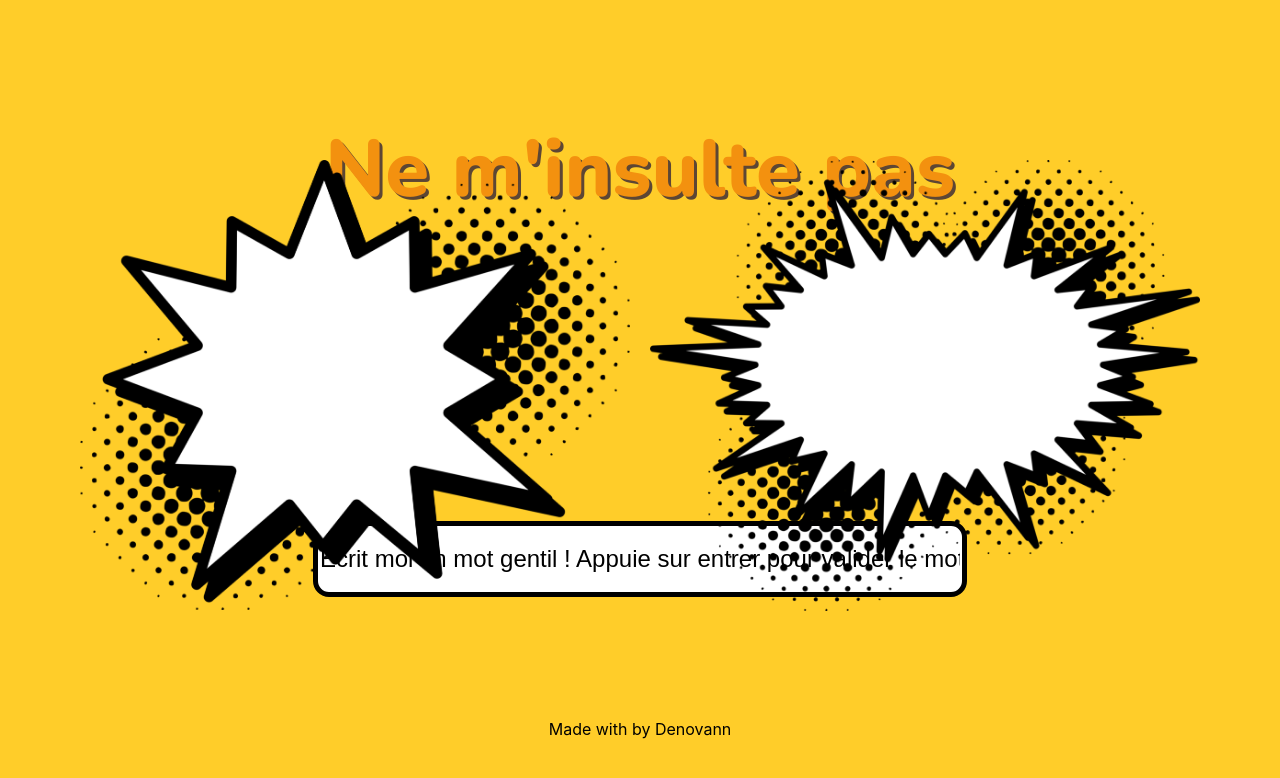
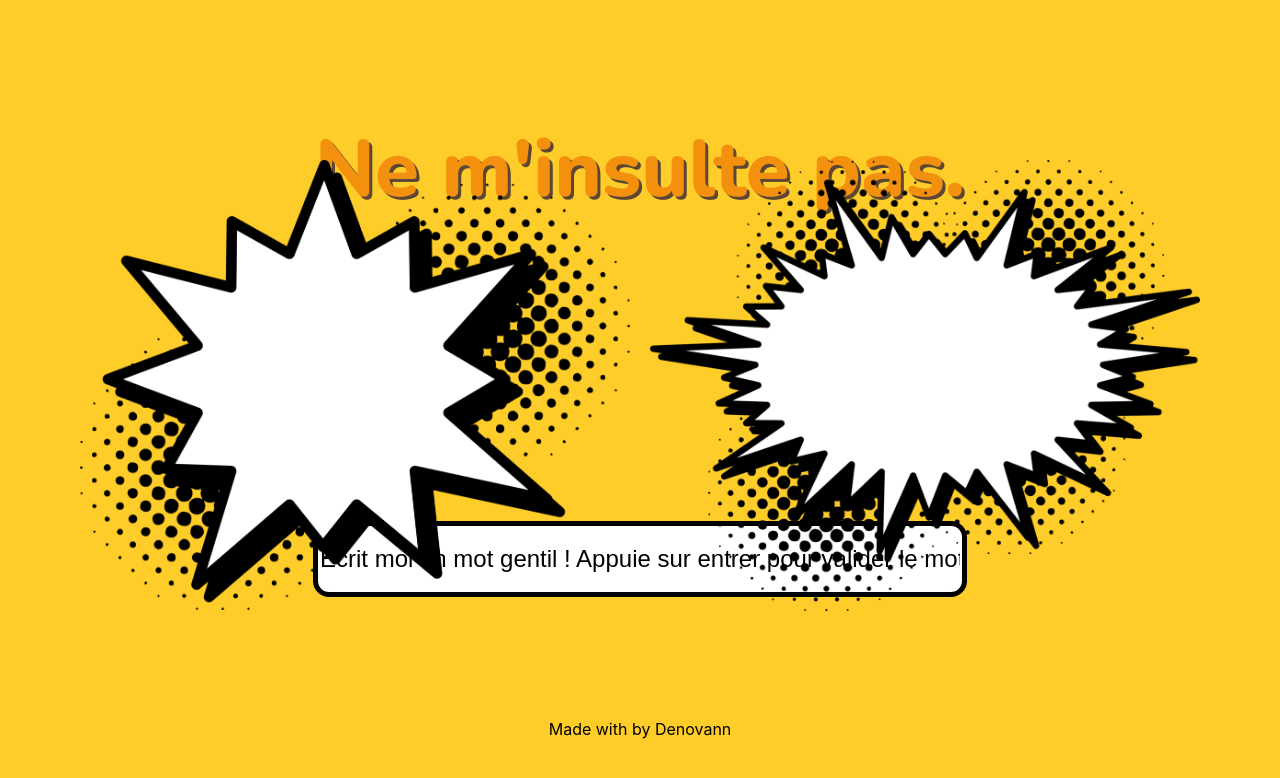
Before and after one commit to Deunoh/ne_m-insulte_pas, a React (Vite) app: page / in a window 1280 px wide. Shown: the top 778 px of the page. Built offline with nearby package versions, Linux system fonts and the light colour scheme.

Commit message:
fix title

```diff
--- a/src/components/Title/Title.jsx
+++ b/src/components/Title/Title.jsx
@@ -2,7 +2,7 @@
 import './Title.scss';
 
 const Title = () => {
-  return <h1>Ne m'insulte pas</h1>;
+  return <h1>Ne m'insulte pas.</h1>;
 };
 
 export default Title;
```
Also changed, not shown: src/components/App/App.jsx (+0 -8 lines).
